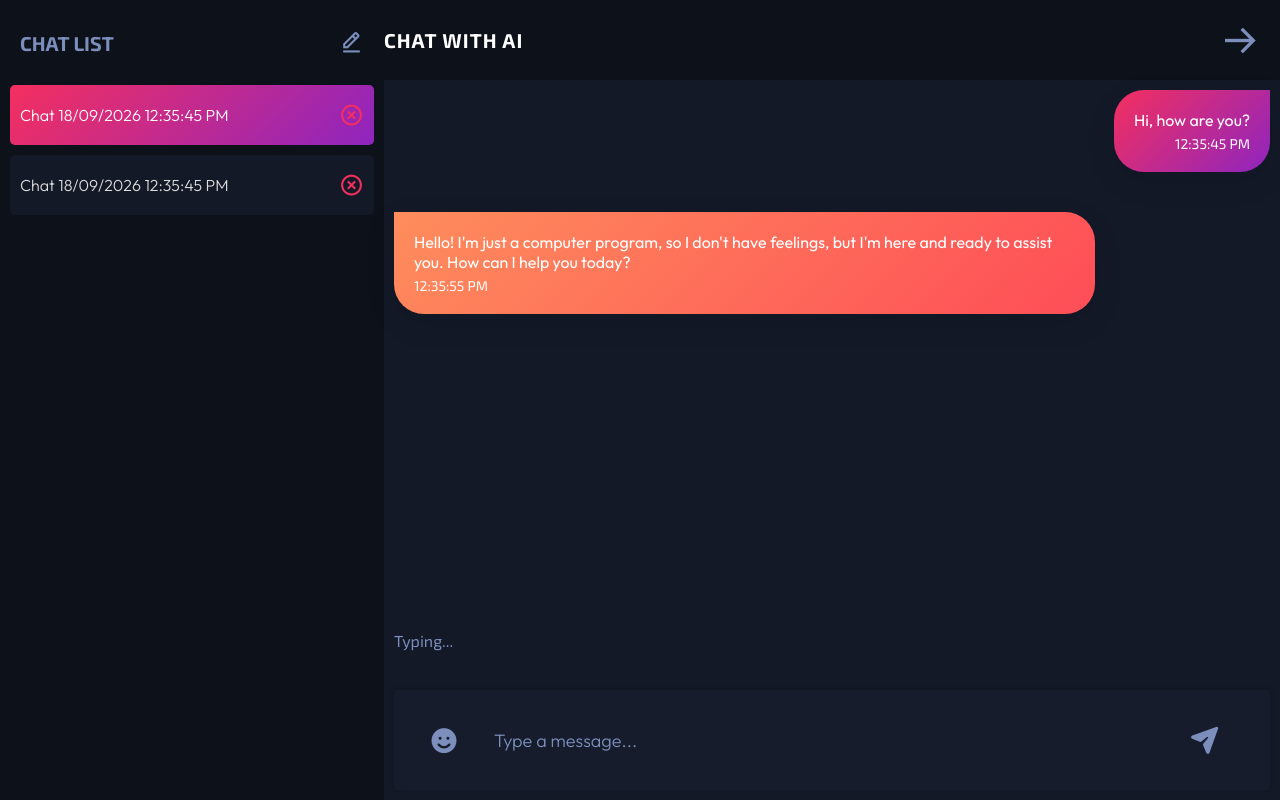
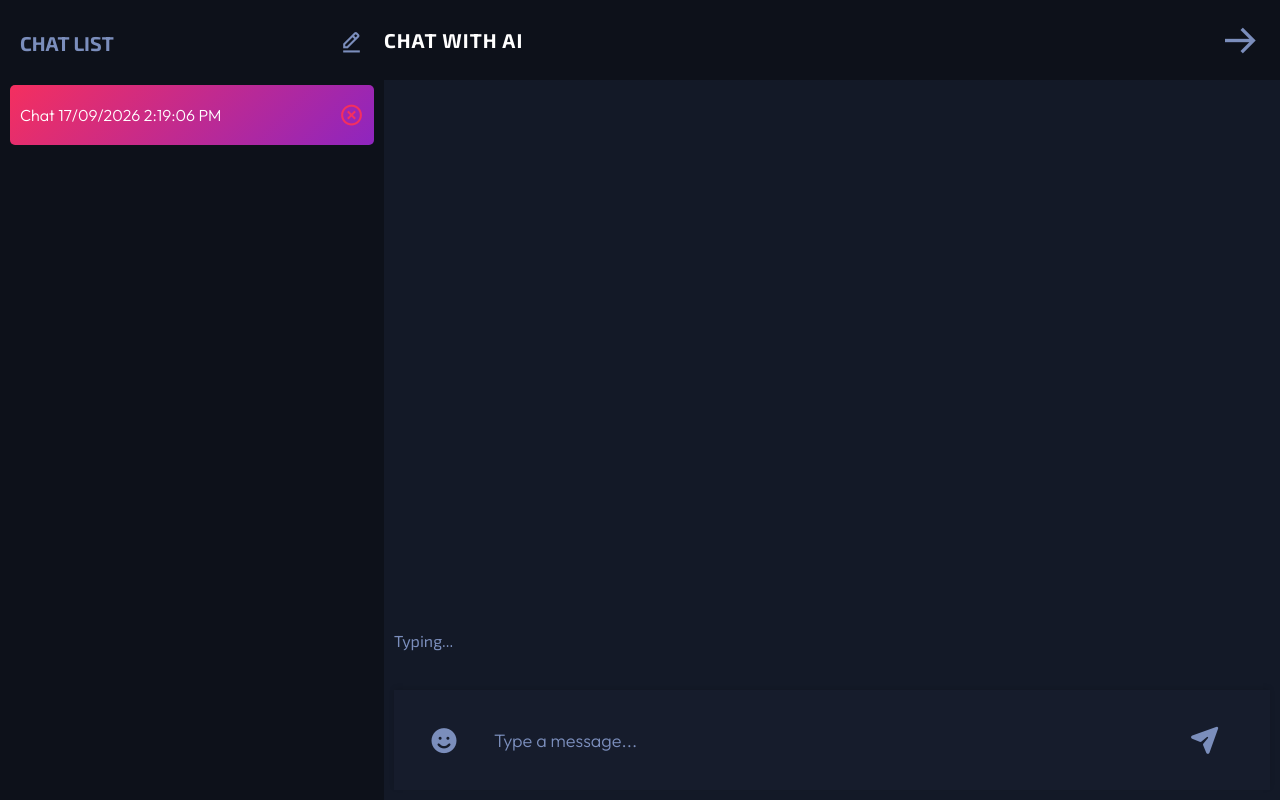
Before and after one commit to alexbrilevski/ai-chat-bot, a React (Vite) app: page / in a window 1280 px wide. Both pictures are taken after a click on the button "CHAT AI". Built offline with nearby package versions, Linux system fonts and the light colour scheme.

Commit message:
Chat functionality was implemented

```diff
--- a/src/App.jsx
+++ b/src/App.jsx
@@ -4,6 +4,7 @@ import ChatBotApp from "./components/ChatBotApp";
 
 const App = () => {
   const [isChatting, setIsChatting] = useState(false);
+  const [chats, setChats] = useState([]);
 
   const handleGoBack = () => {
     setIsChatting(false);
@@ -11,12 +12,22 @@ const App = () => {
 
   const handleStartChat = () => {
     setIsChatting(true);
+
+    if (chats.length === 0) {
+      const newChat = {
+        id: `c-${new Date().toLocaleDateString("en-GB")}-${new Date().toLocaleTimeString()}`,
+        title: `Chat ${new Date().toLocaleDateString("en-GB")} ${new Date().toLocaleTimeString()}`,
+        messages: [],
+      };
+
+      setChats([newChat]);
+    }
   };
 
   return (
     <div className="container">
       {isChatting ? (
-        <ChatBotApp onGoBack={handleGoBack} />
+        <ChatBotApp onGoBack={handleGoBack} chats={chats} setChats={setChats} />
       ) : (
         <ChatBotStart onStartChat={handleStartChat} />
       )}
--- a/src/components/ChatBotApp.jsx
+++ b/src/components/ChatBotApp.jsx
@@ -1,6 +1,44 @@
+import { useState } from "react";
 import "./ChatBotApp.css";
 
-const ChatBotApp = ({ onGoBack }) => {
+const ChatBotApp = ({ onGoBack, chats, setChats }) => {
+  const [inputValue, setInputValue] = useState("");
+  const [messages, setMessages] = useState(chats[0]?.messages || []);
+
+  const handleInputChange = (e) => {
+    setInputValue(e.target.value);
+  };
+
+  const handleSendMessage = () => {
+    if (inputValue.trim().length === 0) return;
+
+    const newMessage = {
+      id: `m-${new Date().toLocaleDateString("en-GB")}-${new Date().toLocaleTimeString()}`,
+      type: "promt",
+      text: inputValue,
+      timestamp: new Date().toLocaleTimeString(),
+    };
+
+    const updatedMessages = [...messages, newMessage];
+
+    setMessages(updatedMessages);
+    setInputValue("");
+
+    const updatedChats = chats.map((chat, index) => {
+      if (index === 0) {
+        return { ...chat, messages: updatedMessages };
+      }
+      return chat;
+    });
+
+    setChats(updatedChats);
+  };
+
+  const handleMessageFormSubmit = (e) => {
+    e.preventDefault();
+    handleSendMessage();
+  };
+
   return (
     <div className="chat-app">
       <div className="chat-list">
@@ -8,14 +46,15 @@ const ChatBotApp = ({ onGoBack }) => {
           <h2>Chat List</h2>
           <i className="bx bx-edit-alt new-chat"></i>
         </div>
-        <div className="chat-list-item active">
-          <h4>Chat 18/09/2026 12:35:45 PM</h4>
-          <i className="bx bx-x-circle"></i>
-        </div>
-        <div className="chat-list-item">
-          <h4>Chat 18/09/2026 12:35:45 PM</h4>
-          <i className="bx bx-x-circle"></i>
-        </div>
+        {chats.map((chat, index) => (
+          <div
+            key={chat.id}
+            className={`chat-list-item${index === 0 ? " active" : ""}`}
+          >
+            <h4>{chat.title}</h4>
+            <i className="bx bx-x-circle"></i>
+          </div>
+        ))}
       </div>
       <div className="chat-window">
         <div className="chat-title">
@@ -23,23 +62,28 @@ const ChatBotApp = ({ onGoBack }) => {
           <i className="bx bx-arrow-back arrow" onClick={onGoBack}></i>
         </div>
         <div className="chat">
-          <div className="promt">
-            Hi, how are you? <span>12:35:45 PM</span>
-          </div>
-          <div className="response">
-            Hello! I'm just a computer program, so I don't have feelings, but
-            I'm here and ready to assist you. How can I help you today?
-            <span>12:35:55 PM</span>
-          </div>
+          {messages.map((msg) => (
+            <div
+              key={msg.id}
+              className={`${msg.type === "promt" ? "promt" : "response"}`}
+            >
+              {msg.text} <span>{msg.timestamp}</span>
+            </div>
+          ))}
           <div className="typing">Typing...</div>
-          <form className="msg-form">
+          <form className="msg-form" onSubmit={handleMessageFormSubmit}>
             <i className="fa-solid fa-face-smile emoji"></i>
             <input
+              value={inputValue}
+              onChange={handleInputChange}
               type="text"
               className="msg-input"
               placeholder="Type a message..."
             />
-            <i className="fa-solid fa-paper-plane"></i>
+            <i
+              className="fa-solid fa-paper-plane"
+              onClick={handleSendMessage}
+            ></i>
           </form>
         </div>
       </div>
```
